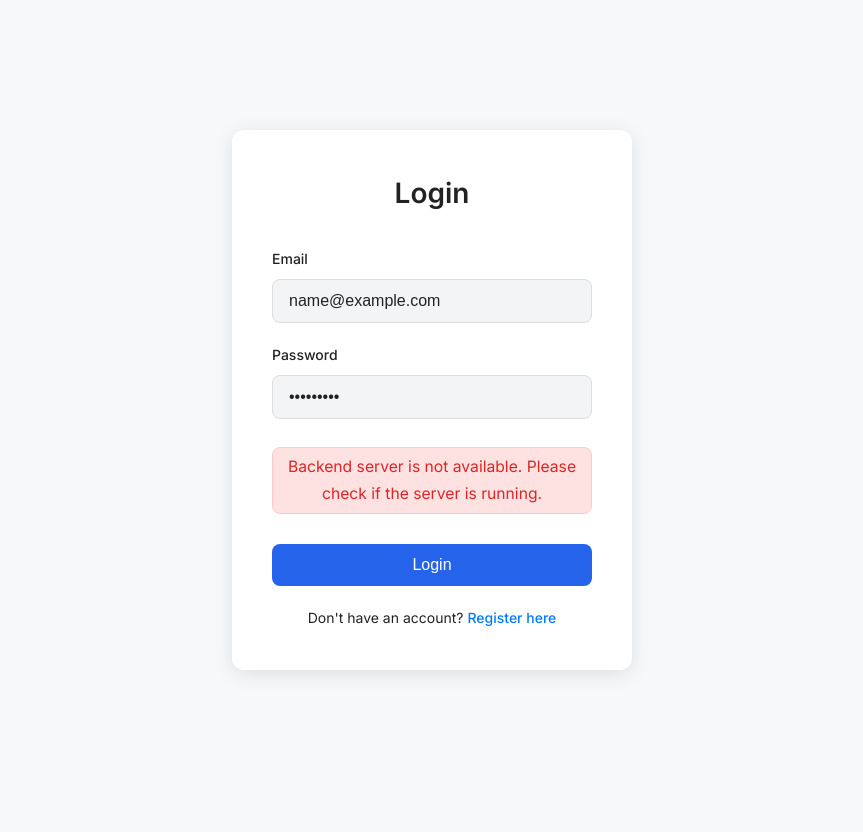
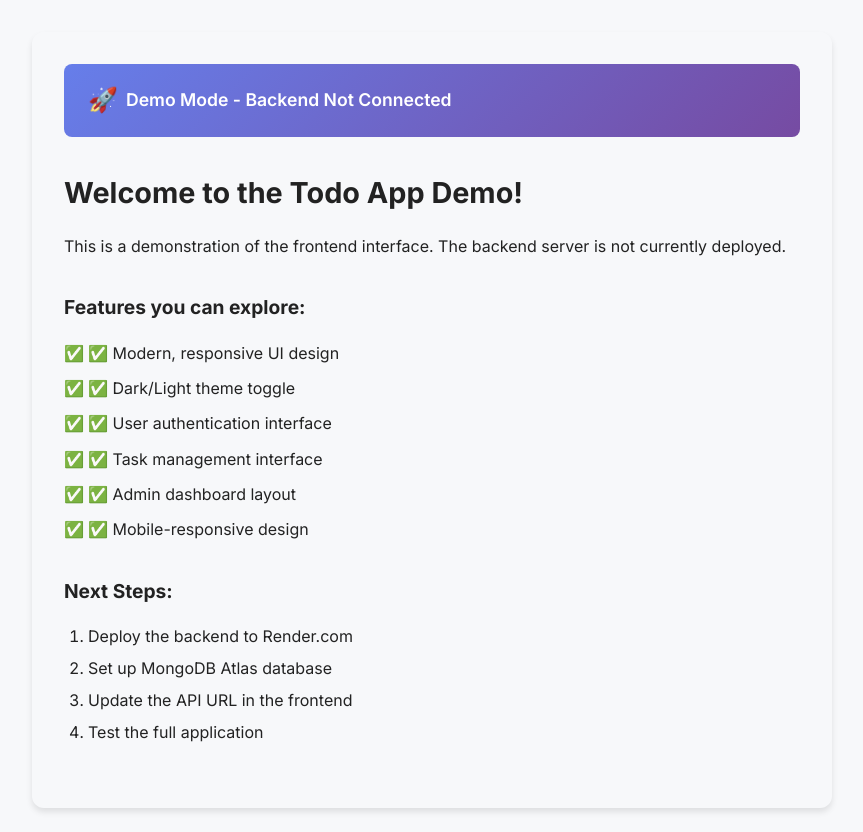
Before and after one commit to Nika-commits/TaskFlow, a React (Create React App) app in the folder frontend/: page /login in a window 1280 px wide. Both pictures are taken after typing "name@example.com", "Sample123" into the empty fields and a click on the button "Login". Shown: the whole page, without its empty margins (208-1071 px from the left). Before the commit the page ends 800 px from the top, so only its background shows below. Built offline with nearby package versions, Linux system fonts and the light colour scheme; no server answers.

Commit message:
Add demo mode for when backend is not available

```diff
--- /dev/null
+++ b/frontend/src/components/DemoMode.css
@@ -0,0 +1,113 @@
+.demo-mode {
+  max-width: 800px;
+  margin: 2rem auto;
+  padding: 2rem;
+  background: var(--card-bg);
+  border-radius: 12px;
+  box-shadow: 0 4px 6px rgba(0, 0, 0, 0.1);
+}
+
+.demo-banner {
+  display: flex;
+  align-items: center;
+  gap: 0.5rem;
+  background: linear-gradient(135deg, #667eea 0%, #764ba2 100%);
+  color: white;
+  padding: 1rem 1.5rem;
+  border-radius: 8px;
+  margin-bottom: 2rem;
+  font-weight: 600;
+  font-size: 1.1rem;
+}
+
+.demo-icon {
+  font-size: 1.5rem;
+}
+
+.demo-info h3 {
+  color: var(--text-primary);
+  margin-bottom: 1rem;
+  font-size: 1.8rem;
+}
+
+.demo-info p {
+  color: var(--text-secondary);
+  margin-bottom: 2rem;
+  line-height: 1.6;
+}
+
+.demo-features,
+.demo-next-steps {
+  margin-bottom: 2rem;
+}
+
+.demo-features h4,
+.demo-next-steps h4 {
+  color: var(--text-primary);
+  margin-bottom: 1rem;
+  font-size: 1.2rem;
+}
+
+.demo-features ul {
+  list-style: none;
+  padding: 0;
+}
+
+.demo-features li {
+  color: var(--text-secondary);
+  margin-bottom: 0.5rem;
+  padding-left: 1.5rem;
+  position: relative;
+}
+
+.demo-features li::before {
+  content: "✅";
+  position: absolute;
+  left: 0;
+}
+
+.demo-next-steps ol {
+  color: var(--text-secondary);
+  padding-left: 1.5rem;
+}
+
+.demo-next-steps li {
+  margin-bottom: 0.5rem;
+  line-height: 1.5;
+}
+
+/* Dark mode adjustments */
+.dark-mode .demo-mode {
+  background: var(--card-bg);
+  box-shadow: 0 4px 6px rgba(0, 0, 0, 0.3);
+}
+
+.dark-mode .demo-info h3,
+.dark-mode .demo-features h4,
+.dark-mode .demo-next-steps h4 {
+  color: var(--text-primary);
+}
+
+.dark-mode .demo-info p,
+.dark-mode .demo-features li,
+.dark-mode .demo-next-steps li {
+  color: var(--text-secondary);
+}
+
+/* Responsive design */
+@media (max-width: 768px) {
+  .demo-mode {
+    margin: 1rem;
+    padding: 1.5rem;
+  }
+
+  .demo-banner {
+    flex-direction: column;
+    text-align: center;
+    gap: 0.5rem;
+  }
+
+  .demo-info h3 {
+    font-size: 1.5rem;
+  }
+}
--- /dev/null
+++ b/frontend/src/components/DemoMode.jsx
@@ -0,0 +1,39 @@
+import React from 'react';
+import './DemoMode.css';
+
+const DemoMode = () => {
+  return (
+    <div className="demo-mode">
+      <div className="demo-banner">
+        <span className="demo-icon">🚀</span>
+        <span className="demo-text">Demo Mode - Backend Not Connected</span>
+      </div>
+      <div className="demo-info">
+        <h3>Welcome to the Todo App Demo!</h3>
+        <p>This is a demonstration of the frontend interface. The backend server is not currently deployed.</p>
+        <div className="demo-features">
+          <h4>Features you can explore:</h4>
+          <ul>
+            <li>✅ Modern, responsive UI design</li>
+            <li>✅ Dark/Light theme toggle</li>
+            <li>✅ User authentication interface</li>
+            <li>✅ Task management interface</li>
+            <li>✅ Admin dashboard layout</li>
+            <li>✅ Mobile-responsive design</li>
+          </ul>
+        </div>
+        <div className="demo-next-steps">
+          <h4>Next Steps:</h4>
+          <ol>
+            <li>Deploy the backend to Render.com</li>
+            <li>Set up MongoDB Atlas database</li>
+            <li>Update the API URL in the frontend</li>
+            <li>Test the full application</li>
+          </ol>
+        </div>
+      </div>
+    </div>
+  );
+};
+
+export default DemoMode;
--- a/frontend/src/pages/Login.jsx
+++ b/frontend/src/pages/Login.jsx
@@ -1,6 +1,7 @@
 import React, { useState, useEffect } from 'react';
 import { useNavigate, Link } from 'react-router-dom';
 import { useAuth } from '../context/AuthContext';
+import DemoMode from '../components/DemoMode';
 import './Login.css';
 
 const Login = () => {
@@ -42,6 +43,11 @@ const Login = () => {
 
     setLoading(false);
   };
+
+  // Show demo mode if there's a backend connectivity error
+  if (error && (error.includes('Backend server is not available') || error.includes('Network Error'))) {
+    return <DemoMode />;
+  }
 
   return (
     <div className="auth-container">
```
